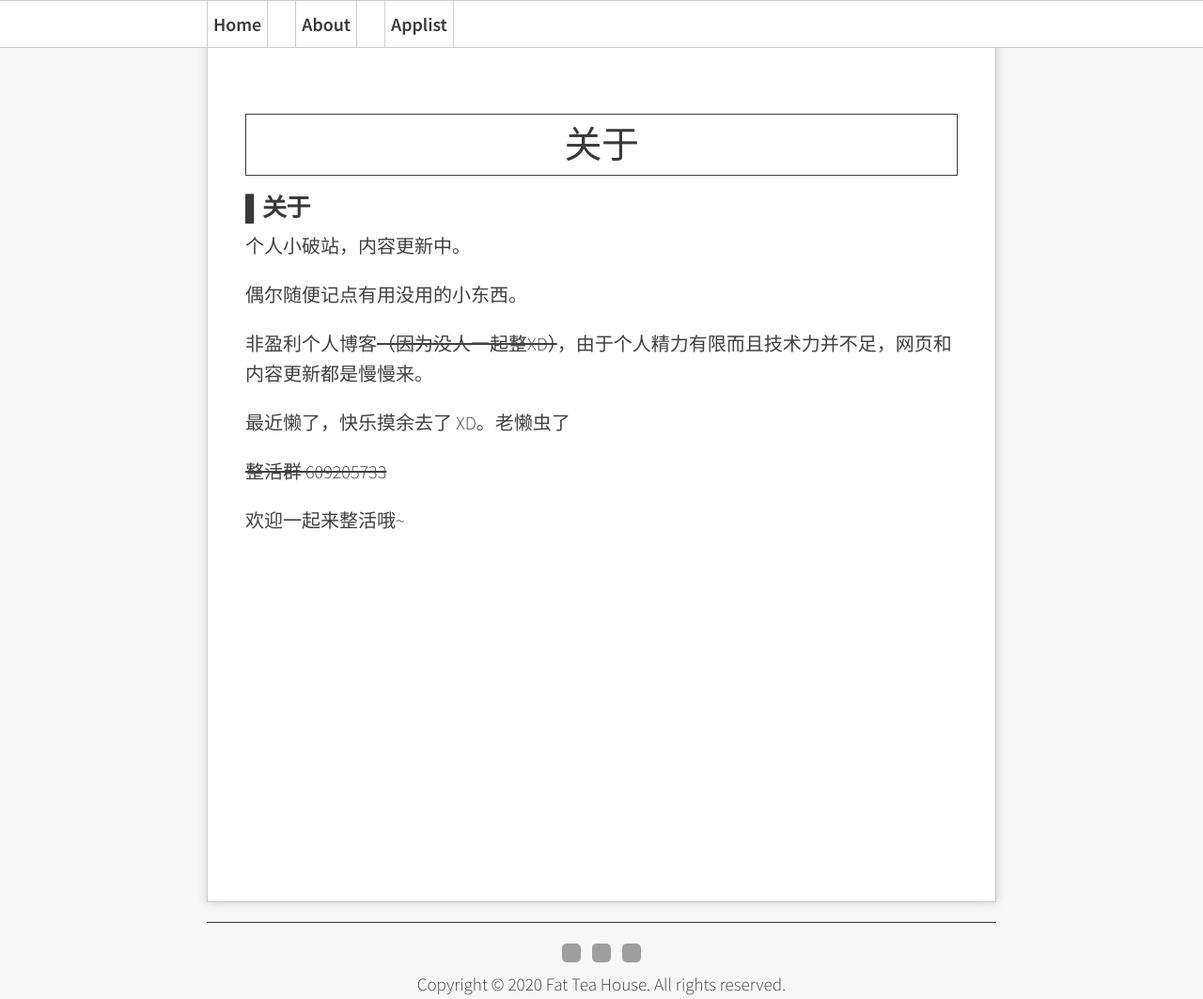
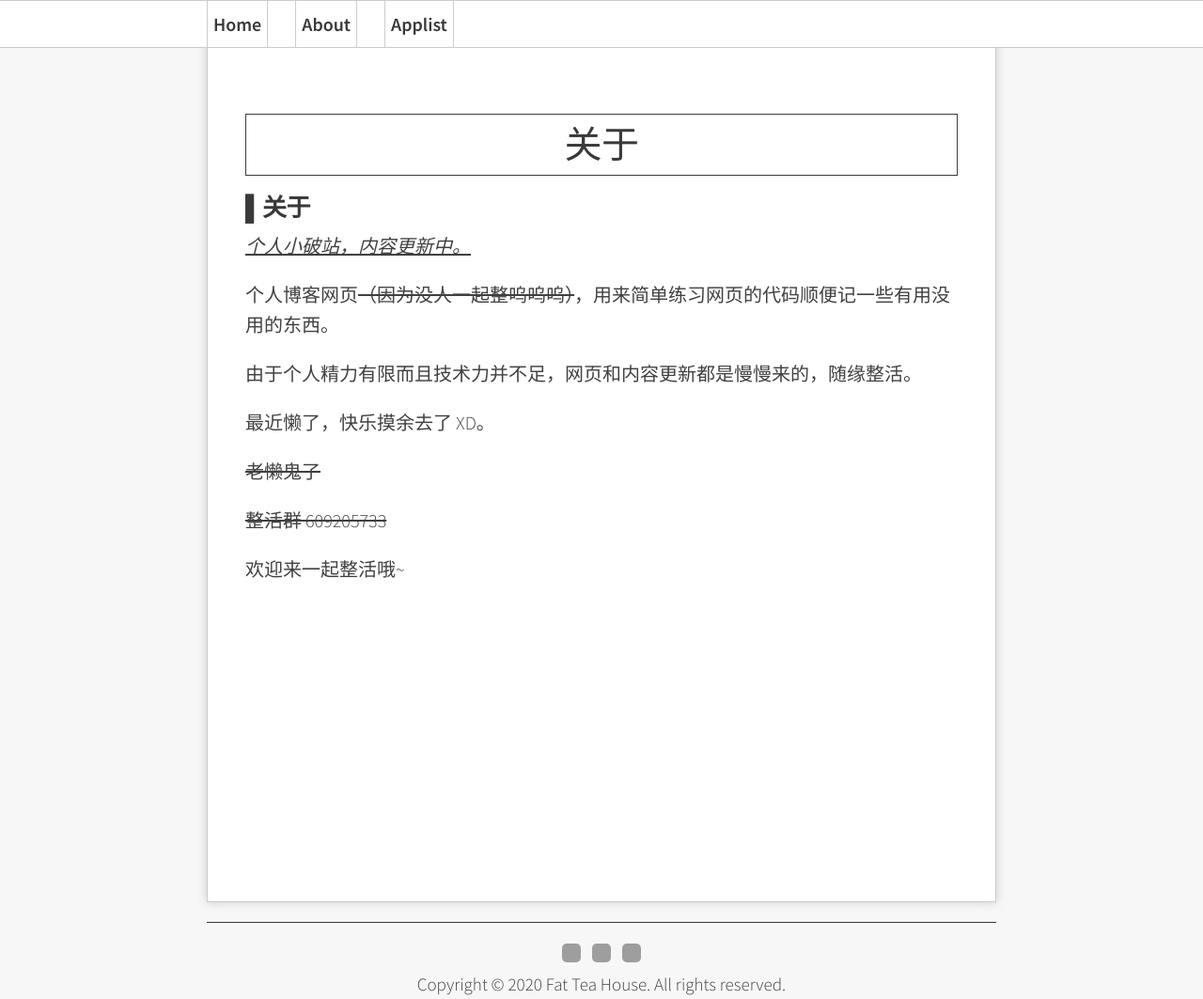
Before and after one commit to Melody-of-Oblivion/Melody-of-Oblivion.github.io, a Jekyll site: the page built from pages/about.md, in a window 1280 px wide and 1063 px high. Shown: the whole window at 94% size. Built offline with Jekyll 4.4.1, drawn with Linux system fonts in a browser that asks for light colours; grey boxes are pictures that could not be loaded.

Commit message:
Update about.md

```diff
--- a/pages/about.md
+++ b/pages/about.md
@@ -5,14 +5,16 @@ permalink: /about/
 
 ### ▌关于
 
-个人小破站，内容更新中。
+*<u>个人小破站，内容更新中。</u>*
 
-偶尔随便记点有用没用的小东西。
+个人博客网页~~（因为没人一起整呜呜呜）~~，用来简单练习网页的代码顺便记一些有用没用的东西。
 
-非盈利个人博客~~（因为没人一起整XD）~~，由于个人精力有限而且技术力并不足，网页和内容更新都是慢慢来。
+由于个人精力有限而且技术力并不足，网页和内容更新都是慢慢来的，随缘整活。
 
-最近懒了，快乐摸余去了 XD。老懒虫了
+最近懒了，快乐摸余去了 XD。
+
+~~老懒鬼了~~
 
 ~~整活群 609205733~~
 
-欢迎一起来整活哦~
+欢迎来一起整活哦~
```
